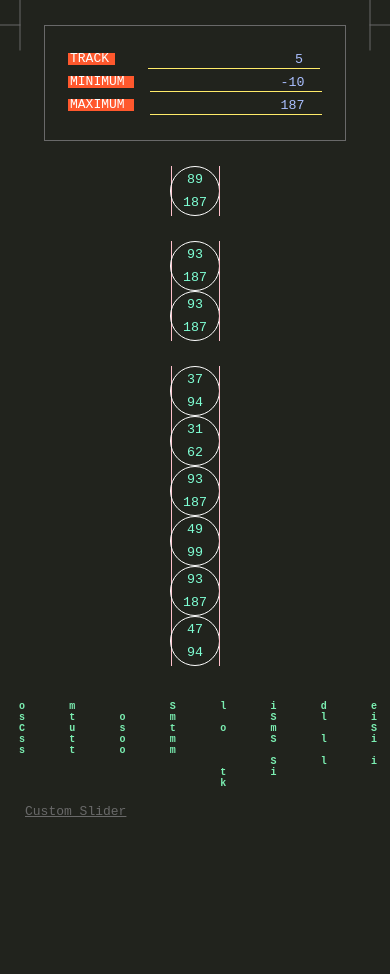
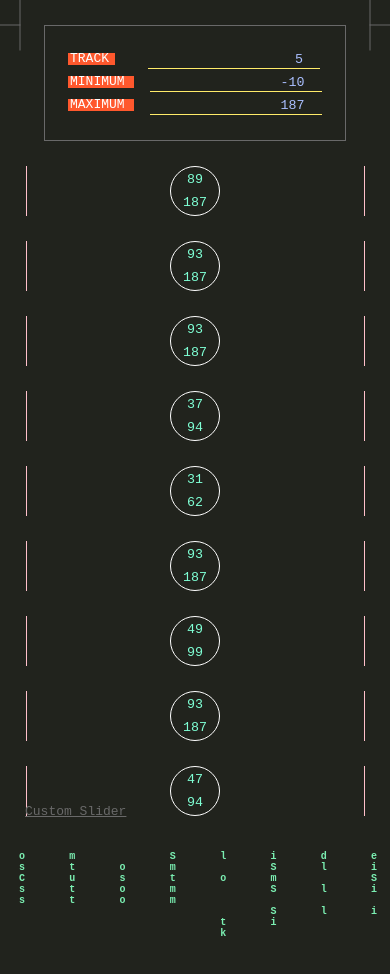
Before and after one commit to pratikbhavarthe/custom-slider, a React (Create React App) app: page / in a window 390 px wide. Shown: the top 974 px of the page. Before the commit the page ends 849 px from the top, so only its background shows below. Built offline with nearby package versions, Linux system fonts and the light colour scheme.

Commit message:
responsive design enhancements using flex containers

```diff
--- a/src/App.css
+++ b/src/App.css
@@ -117,3 +117,37 @@ label:before {
   gap: 5px;
   color: rgb(105, 105, 105);
 }
+
+.flex-container {
+  display: flex;
+  flex-direction: row;
+  justify-content: center;
+  align-items: center;
+  width: 100%;
+  max-width: calc(100vw - 100px);
+  height: fit-content;
+  gap: 25px;
+}
+
+.flex-container-small {
+  display: flex;
+  flex-direction: column;
+  justify-content: space-between;
+  align-items: center;
+  width: 20%;
+  height: fit-content;
+  gap: 25px;
+}
+
+@media (max-width: 768px) {
+  .flex-container {
+    flex-direction: column;
+    gap: 25px;
+  }
+  .flex-container-small {
+    width: 100%;
+  }
+  .App {
+    justify-content: flex-start;
+  }
+}
```
